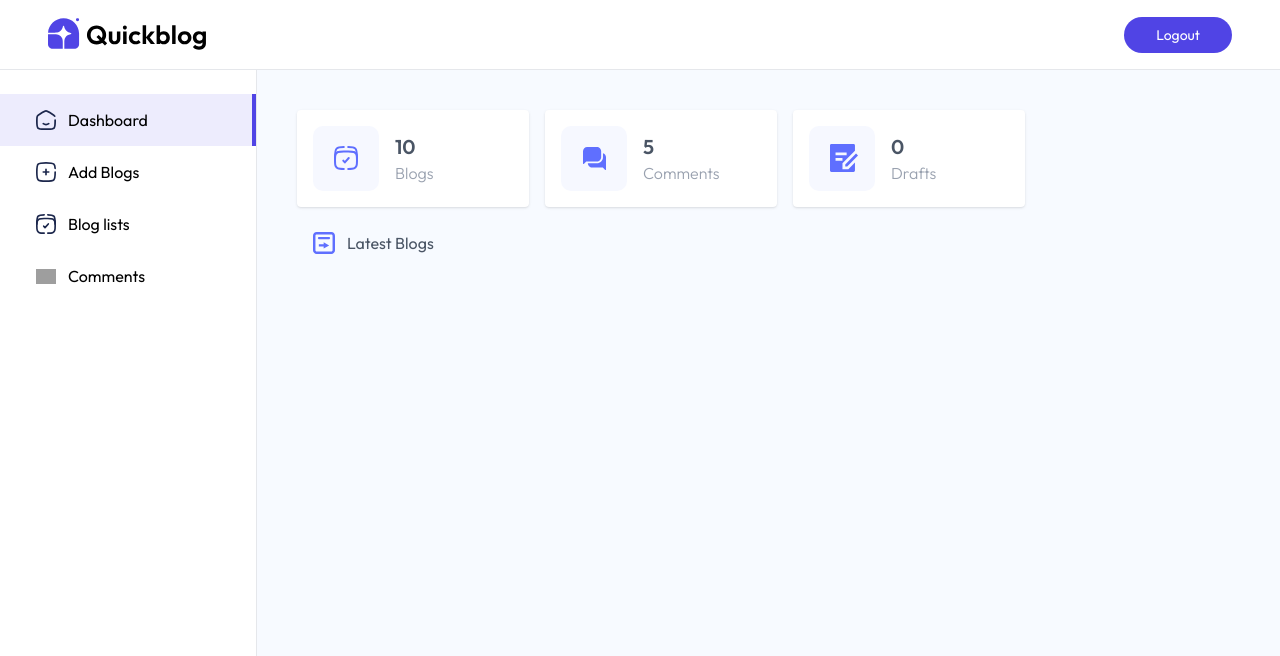
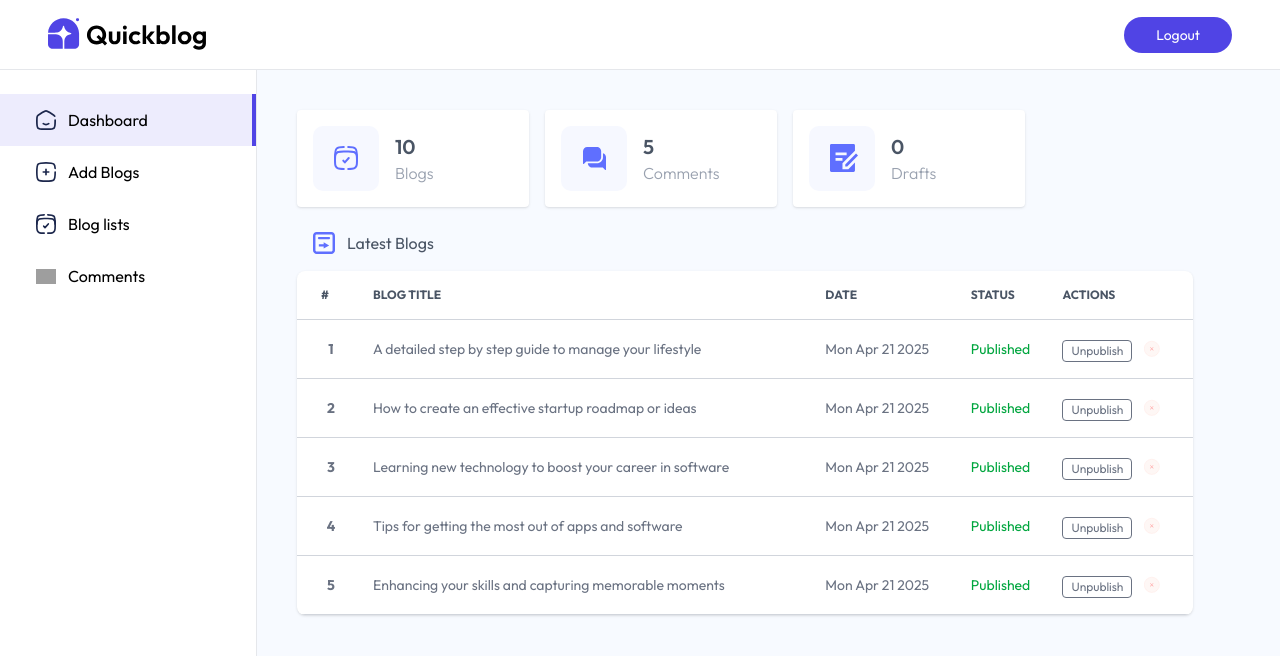
Before and after one commit to usanthiya/QuickBlog, a React (Vite) app in the folder client/: page /admin in a window 1280 px wide. Shown: the top 656 px of the page. Built offline with nearby package versions, Linux system fonts and the light colour scheme; grey boxes are pictures that could not be loaded.

Commit message:
Admin dashboard component added

```diff
--- /dev/null
+++ b/client/src/components/admin/BlogTableItem.jsx
@@ -0,0 +1,28 @@
+import React from "react";
+import { assets } from "../../assets/assets";
+
+const BlogTableItem = ({ blog, fetchBlogs, index }) => {
+  const { title, createdAt } = blog;
+  const BlogDate = new Date(createdAt);
+
+  return (
+   <tr className="border-y border-gray-300">
+        <th className="px-2 py-4">{index}</th>
+        <td className="px-2 py-4">{title}</td>
+        <td className="px-2 py-4">{BlogDate.toDateString()}</td>
+        <td className="px-2 py-4">
+            <p className={`${blog.isPublished ? "text-green-600" : "text-orange-700"}`}>
+                {blog.isPublished ? "Published" : "Unpublished"}
+            </p>
+        </td>
+        <td className="px-2 py-4 flex text-xs gap-3">
+            <button className="border px-2 py-0.5 mt-1 rounded cursor-pointer">
+                {blog.isPublished ? "Unpublish" : "Publish"}
+            </button>
+            <img src={assets.cross_icon} className="w-4 hover:scale-110 transition-all cursor-pointer" alt="Delete" />
+        </td>
+    </tr>
+  )
+};
+
+export default BlogTableItem;
--- a/client/src/pages/admin/Dashboard.jsx
+++ b/client/src/pages/admin/Dashboard.jsx
@@ -1,5 +1,6 @@
 import React, { useEffect, useState } from "react";
 import { assets, dashboard_data } from "../../assets/assets";
+import BlogTableItem from "../../components/admin/BlogTableItem";
 
 const Dashboard = () => {
 
@@ -7,7 +8,7 @@
     blogs: 0,
     comments: 0,
     drafts: 0,
-    recentBlpgs: [],
+    recentBlogs: [],
   });
 
   const fetchDashboardData = () => {
@@ -52,6 +53,25 @@
           <img src={assets.dashboard_icon_4} alt="" />
           <p>Latest Blogs</p>
         </div>
+
+        <div className="relative max-w-4xl overflow-x-auto shadow rounded-lg scrollbar-hide bg-white">
+           <table className="w-full text-sm text-gray-500">
+            <thead className="text-xs text-gray-600 text-left uppercase">
+               <tr>
+                <th scope="col" className="px-2 py-4 xl:px-6"> # </th>
+                <th scope="col" className="px-2 py-4"> Blog Title </th>
+                <th scope="col" className="px-2 py-4 max-sm:hidden"> Date </th>
+                <th scope="col" className="px-2 py-4 max-sm:hidden"> Status </th>
+                <th scope="col" className="px-2 py-4"> Actions </th>
+               </tr>
+            </thead>
+            <tbody>
+              {dashboardData.recentBlogs.map((blog, index)=> {
+                return <BlogTableItem index={index+1} key={blog._id} blog={blog} fetchBlogs={fetchDashboardData}/>
+              })}
+            </tbody>
+           </table>
+        </div>
       </div>
     </div>
   );
```
